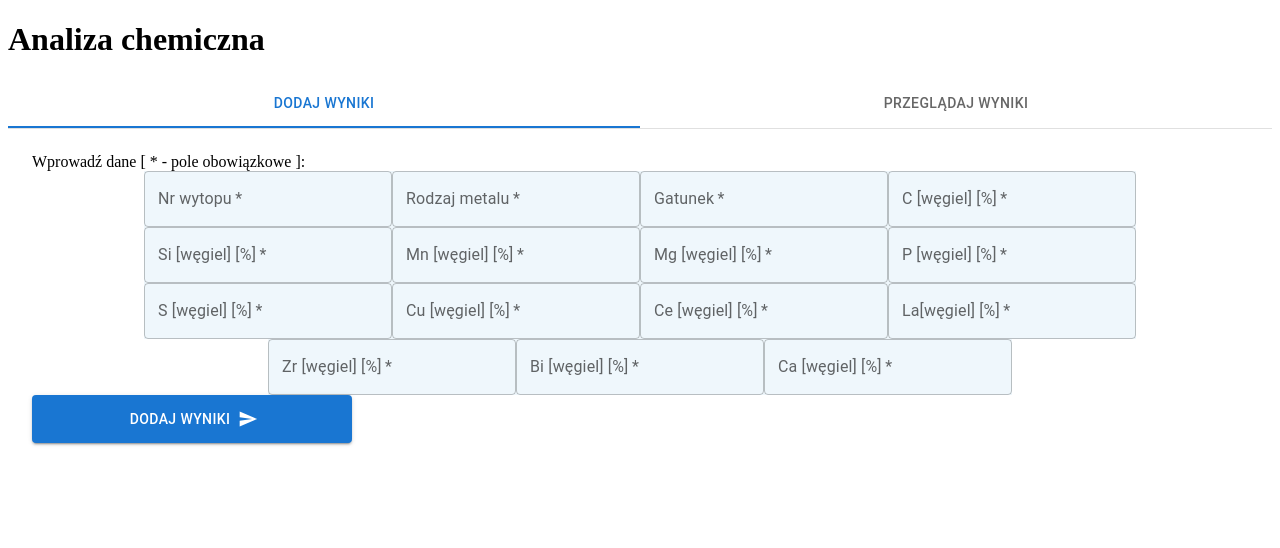
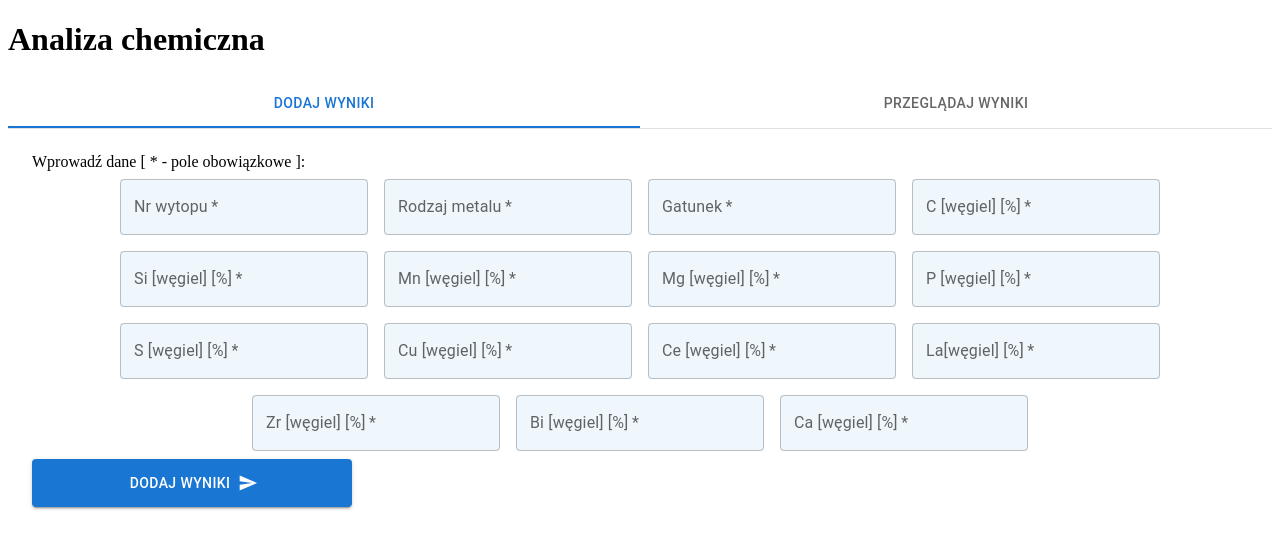
Before and after one commit to kamzak/BazOdlew-NextJs, a Next.js app: page /analiza in a window 1280 px wide. Shown: the top 548 px of the page. Built offline with nearby package versions, Linux system fonts and the light colour scheme.

Commit message:
Fix again flex

```diff
--- a/components/Analiza/AnalizaForm.module.css
+++ b/components/Analiza/AnalizaForm.module.css
@@ -13,7 +13,7 @@
 
 .input {
   background-color: rgba(236, 246, 252, 0.827);
-  margin: 0.5rem;
+  margin: 0.5rem !important;
 }
 
 .sendButton {
```
